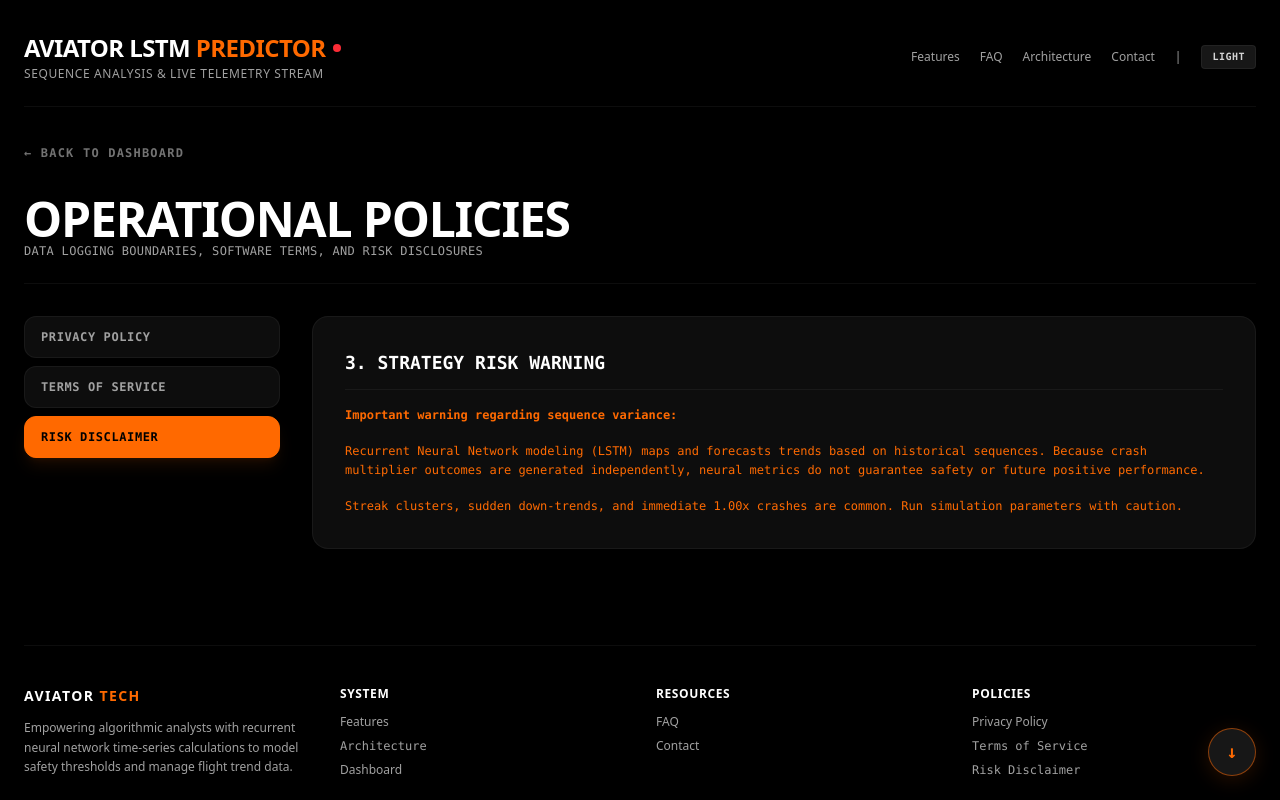
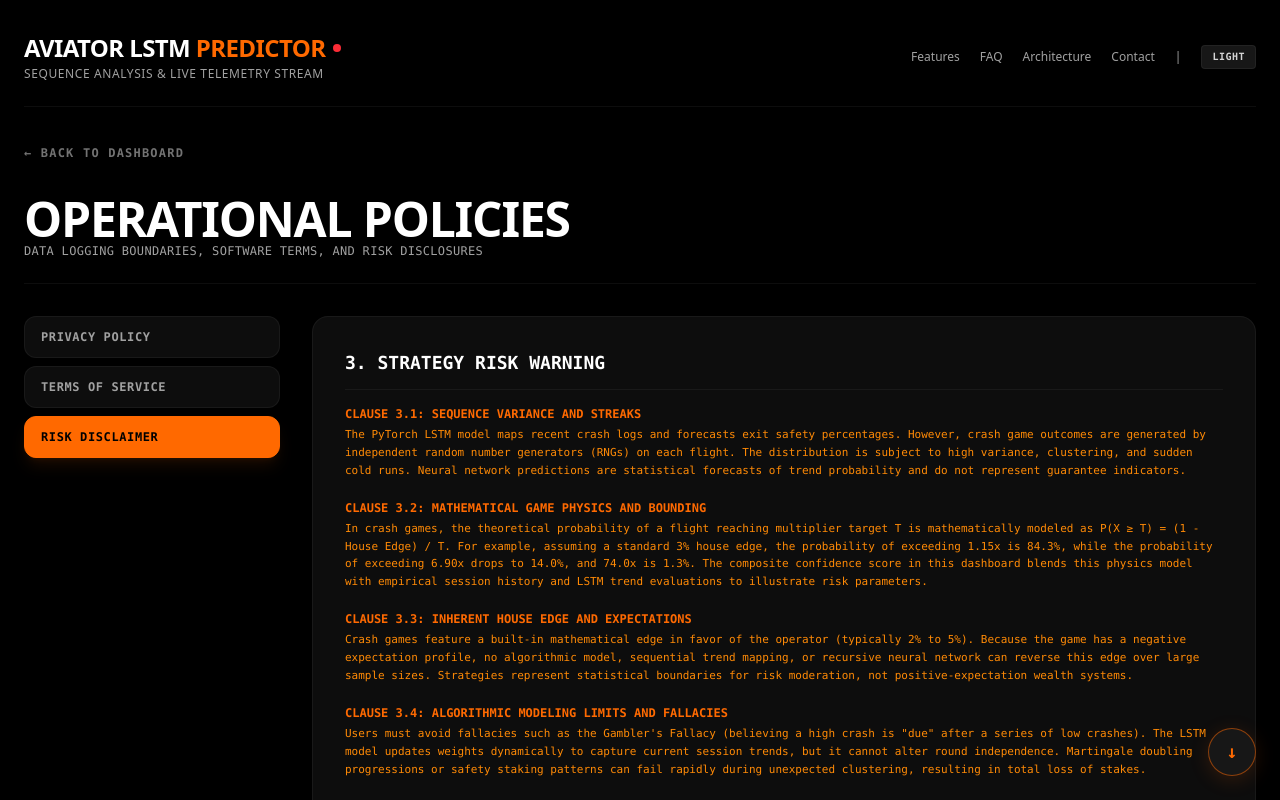
Before and after one commit to thulanesigasa/aviator, a Next.js app in the folder frontend/: page /policies in a window 1280 px wide. Both pictures are taken after a click on the button "RISK DISCLAIMER". Shown: the top 800 px of the page. Built offline with nearby package versions, Linux system fonts and the light colour scheme; no server answers.

Commit message:
feat: expand policies page with comprehensive corporate clauses and link query param selector mappings

```diff
--- a/frontend/src/app/policies/page.tsx
+++ b/frontend/src/app/policies/page.tsx
@@ -1,7 +1,8 @@
 "use client";
 
-import React, { useState } from "react";
+import React, { useState, useEffect, Suspense } from "react";
 import Link from "next/link";
+import { useSearchParams } from "next/navigation";
 
 const policies = [
   {
@@ -9,10 +10,31 @@ const policies = [
     name: "Privacy Policy",
     title: "1. Data Privacy & Telemetry Logging",
     content: (
-      <div className="flex flex-col gap-4">
-        <p>This software operates strictly as a localized analysis tool. It attaches to Google Chrome over CDP port 9222 and only reads raw flight crash points and timestamps from the DOM layout tree.</p>
-        <p>No user account names, login passwords, security cookies, billing histories, or banking credentials are ever accessed, recorded, or transmitted to outside networks.</p>
-        <p>All recorded telemetry parameters are stored securely inside your local/private Supabase instance for model retraining sequences.</p>
+      <div className="flex flex-col gap-5 text-neutral-400 font-mono text-[11px] leading-relaxed">
+        <div>
+          <h4 className="font-bold text-white uppercase text-xs mb-1">Clause 1.1: Scope of Telemetry Ingestion</h4>
+          <p>This software operates strictly as a localized analysis tool. The Playwright scraper module connects asynchronously to Google Chrome over Chrome DevTools Protocol (CDP) port 9222. The ingestion process reads raw text node elements from the Aviator DOM (specifically the multiplier bubbles and the active multiplier gauge) to resolve crash parameters. It monitors multiplier values (e.g. 1.85x) and registers their corresponding Unix timestamps in the Supabase PostgreSQL database. No personal identity indicators, browser cookies, local credentials, account IDs, billing logs, or financial histories are ever parsed, processed, or logged.</p>
+        </div>
+        <div>
+          <h4 className="font-bold text-white uppercase text-xs mb-1">Clause 1.2: Local Data Boundary and Storage</h4>
+          <p>All collected crash records are logged directly into a Supabase database instance owned and controlled exclusively by you. Telemetry data remains entirely within your local pipeline. No data broker connections, external telemetry aggregators, or analytical third-party servers are connected. Database writes use row-level security (RLS) tokens to ensure communications between your local API server and your Supabase schema are encrypted over TLS 1.3. Your telemetry files are never shared with generalized AI model training networks or centralized data warehouses.</p>
+        </div>
+        <div>
+          <h4 className="font-bold text-white uppercase text-xs mb-1">Clause 1.3: Scraper CDP Attachment and Authentication</h4>
+          <p>When the Playwright scraper attaches to your active Chrome browser, it operates under read-only permissions for DOM elements. It does not monitor keyboard inputs, capture screenshot data, intercept network payloads containing banking variables, or harvest session tokens. Browser automation is restricted to scanning text contents within designated class selectors. All login cookies, username fields, and verification tokens remain local to your Chrome browser user profile directory, which is isolated from the scraper process.</p>
+        </div>
+        <div>
+          <h4 className="font-bold text-white uppercase text-xs mb-1">Clause 1.4: Cookie and Browser Cache Policies</h4>
+          <p>The FastAPI backend and Playwright scraper do not place cookies or tracking trackers on your computer. However, Chrome remote debug sessions will create temporary browser cache directories in the specified profile path (e.g., C:\chrome-automation-profile). These directories are used by Chrome to cache stylesheets, layouts, and frame configurations, and contain no telemetry data. You can delete these folders at any time without impacting database stability.</p>
+        </div>
+        <div>
+          <h4 className="font-bold text-white uppercase text-xs mb-1">Clause 1.5: Data Retention Schedule and Deletion</h4>
+          <p>Telemetry history is stored indefinitely in your database for sequence training. If you wish to delete recorded data, you can run a SQL purge command directly in your Supabase editor (e.g. TRUNCATE TABLE crash_history). The daily midnight rollover routine automates the separation of logs by local calendar date, resetting active history states and archiving records. Archived files remain in your postgres schema until you manually remove them.</p>
+        </div>
+        <div>
+          <h4 className="font-bold text-white uppercase text-xs mb-1">Clause 1.6: Regulatory Compliance Standards</h4>
+          <p>While the system is designed to execute locally, it complies with the principles of the General Data Protection Regulation (GDPR) and the California Consumer Privacy Act (CCPA) regarding data minimization. We do not gather, store, or sell any consumer data. You have absolute ownership and right of erasure over all files in your database schema, and can audit the python scraper and backend codebases at any time to verify compliance.</p>
+        </div>
       </div>
     )
   },
@@ -21,10 +43,31 @@ const policies = [
     name: "Terms of Service",
     title: "2. Terms of Local Execution",
     content: (
-      <div className="flex flex-col gap-4">
-        <p>This quantitative sequence analyzer is designed for personal research, backtesting simulation checkups, and educational time-series exercises.</p>
-        <p>Commercial packaging, high-frequency bot integrations, or utilizing these projections as standard or guaranteed financial advisory advice is strictly prohibited.</p>
-        <p>You assume all technical and operational risks associated with deploying and running these scripts locally.</p>
+      <div className="flex flex-col gap-5 text-neutral-400 font-mono text-[11px] leading-relaxed">
+        <div>
+          <h4 className="font-bold text-white uppercase text-xs mb-1">Clause 2.1: Software License Grant</h4>
+          <p>This software is provided under the terms of the MIT License. You are granted a non-exclusive, non-transferable, revocable license to run the scraper, backend, analytics, and frontend dashboard on your personal hardware. You may modify the sequence training variables, PyTorch weights checkpoints, and Next.js routing parameters for personal testing and simulation backtesting.</p>
+        </div>
+        <div>
+          <h4 className="font-bold text-white uppercase text-xs mb-1">Clause 2.2: Computational Hardware Responsibility</h4>
+          <p>You assume full responsibility for provisioning the hardware and virtual environments required to execute the services. Sequence training using PyTorch LSTMs requires adequate CPU and RAM processing capacity to compile rolling gradient descents. Running these calculations continuously can generate processor load. The developers are not liable for any thermal throttling, hardware degradation, or system errors caused by executing these python models.</p>
+        </div>
+        <div>
+          <h4 className="font-bold text-white uppercase text-xs mb-1">Clause 2.3: Scraper Limitations and Anti-Botting Policies</h4>
+          <p>The data scraper attaches to your active Chrome browser via CDP port 9222 to read values. It operates under polling delay intervals (1.5 seconds) to prevent excessive CPU consumption. This software is designed solely for statistical modeling and telemetry logging. Integrating the scraper outputs with automated betting APIs, key-press simulators, or automatic gaming triggers is strictly prohibited. You assume all responsibility and risk regarding terms of service violations on third-party websites.</p>
+        </div>
+        <div>
+          <h4 className="font-bold text-white uppercase text-xs mb-1">Clause 2.4: Service Uptime and Scraper DOM Changes</h4>
+          <p>This pipeline is provided "as is" and without guarantees of uptime. The scraper relies on identifying specific HTML class names (e.g. .stats-list or .bubble-multiplier). If the gaming platform undergoes a redesign, element paths change, or frame hierarchies are modified, the scraper will fail to parse values. You are responsible for monitoring the Scraper Status in the dashboard and updating selectors when structural changes occur.</p>
+        </div>
+        <div>
+          <h4 className="font-bold text-white uppercase text-xs mb-1">Clause 2.5: Intellectual Property and Model Parameters</h4>
+          <p>The LSTM recurrent neural network architecture, weights checkpoints (checkpoints/lstm_aviator.pth), data parsing listener code, and frontend dashboard designs remain open-source under the MIT license. You own all empirical telemetry data stored in your private Supabase database. You may not brand or redistribute this code as certified financial advisory systems or commercial prediction tools.</p>
+        </div>
+        <div>
+          <h4 className="font-bold text-white uppercase text-xs mb-1">Clause 2.6: Indemnification and Limitation of Liability</h4>
+          <p>In no event shall the developers, contributors, or copyright holders of this repository be liable for any claims, damages, losses, or costs arising from the use of this software. This includes, but is not limited to, financial losses, loss of data, database connection errors, browser occlusion delays, or uvicorn backend crashes. You execute these models entirely at your own risk.</p>
+        </div>
       </div>
     )
   },
@@ -33,17 +76,45 @@ const policies = [
     name: "Risk Disclaimer",
     title: "3. Strategy Risk Warning",
     content: (
-      <div className="flex flex-col gap-4 text-orange-500">
-        <p className="font-bold">Important warning regarding sequence variance:</p>
-        <p>Recurrent Neural Network modeling (LSTM) maps and forecasts trends based on historical sequences. Because crash multiplier outcomes are generated independently, neural metrics do not guarantee safety or future positive performance.</p>
-        <p>Streak clusters, sudden down-trends, and immediate 1.00x crashes are common. Run simulation parameters with caution.</p>
+      <div className="flex flex-col gap-5 text-orange-500 font-mono text-[11px] leading-relaxed">
+        <div>
+          <h4 className="font-bold uppercase text-xs mb-1 text-orange-500">Clause 3.1: Sequence Variance and Streaks</h4>
+          <p className="text-orange-400">The PyTorch LSTM model maps recent crash logs and forecasts exit safety percentages. However, crash game outcomes are generated by independent random number generators (RNGs) on each flight. The distribution is subject to high variance, clustering, and sudden cold runs. Neural network predictions are statistical forecasts of trend probability and do not represent guarantee indicators.</p>
+        </div>
+        <div>
+          <h4 className="font-bold uppercase text-xs mb-1 text-orange-500">Clause 3.2: Mathematical Game Physics and Bounding</h4>
+          <p className="text-orange-400">In crash games, the theoretical probability of a flight reaching multiplier target T is mathematically modeled as P(X &ge; T) = (1 - House Edge) / T. For example, assuming a standard 3% house edge, the probability of exceeding 1.15x is 84.3%, while the probability of exceeding 6.90x drops to 14.0%, and 74.0x is 1.3%. The composite confidence score in this dashboard blends this physics model with empirical session history and LSTM trend evaluations to illustrate risk parameters.</p>
+        </div>
+        <div>
+          <h4 className="font-bold uppercase text-xs mb-1 text-orange-500">Clause 3.3: Inherent House Edge and Expectations</h4>
+          <p className="text-orange-400">Crash games feature a built-in mathematical edge in favor of the operator (typically 2% to 5%). Because the game has a negative expectation profile, no algorithmic model, sequential trend mapping, or recursive neural network can reverse this edge over large sample sizes. Strategies represent statistical boundaries for risk moderation, not positive-expectation wealth systems.</p>
+        </div>
+        <div>
+          <h4 className="font-bold uppercase text-xs mb-1 text-orange-500">Clause 3.4: Algorithmic Modeling Limits and Fallacies</h4>
+          <p className="text-orange-400">Users must avoid fallacies such as the Gambler's Fallacy (believing a high crash is "due" after a series of low crashes). The LSTM model updates weights dynamically to capture current session trends, but it cannot alter round independence. Martingale doubling progressions or safety staking patterns can fail rapidly during unexpected clustering, resulting in total loss of stakes.</p>
+        </div>
+        <div>
+          <h4 className="font-bold uppercase text-xs mb-1 text-orange-500">Clause 3.5: User Decision and Stake Management</h4>
+          <p className="text-orange-400">All strategy metrics (Conservative, Balanced, Aggressive) and safety signals are intended for simulation testing. You are solely responsible for determining your stake management limits and evaluating target safety ratings. Never allocate stakes that you cannot afford to lose. Projections generated by this model are not financial advice.</p>
+        </div>
       </div>
     )
   }
 ];
 
-export default function PoliciesPage() {
+function PoliciesContent() {
+  const searchParams = useSearchParams();
+  const tabQuery = searchParams.get("tab");
+
   const [activePolicy, setActivePolicy] = useState("privacy");
+
+  // Synchronize state if the browser URL query parameter changes
+  useEffect(() => {
+    if (tabQuery && ["privacy", "terms", "disclaimer"].includes(tabQuery)) {
+      setActivePolicy(tabQuery);
+    }
+  }, [tabQuery]);
+
   const current = policies.find(p => p.id === activePolicy) || policies[0];
 
   return (
@@ -102,3 +173,11 @@ export default function PoliciesPage() {
     </div>
   );
 }
+
+export default function PoliciesPage() {
+  return (
+    <Suspense fallback={<div className="font-mono text-xs text-neutral-500">Loading Policies Hub...</div>}>
+      <PoliciesContent />
+    </Suspense>
+  );
+}
--- a/frontend/src/components/layout/global-layout.tsx
+++ b/frontend/src/components/layout/global-layout.tsx
@@ -118,10 +118,10 @@ export function GlobalLayout({ children }: { children: React.ReactNode }) {
           {/* Policies Links */}
           <div className="flex flex-col gap-3">
             <span className="text-xs font-bold uppercase tracking-wider">Policies</span>
-            <div className="flex flex-col gap-2 text-xs text-neutral-400 font-medium">
-              <Link href="/policies" className="text-left hover:text-orange-500 transition-colors">Privacy Policy</Link>
-              <Link href="/policies" className="text-left hover:text-orange-500 transition-colors font-mono">Terms of Service</Link>
-              <Link href="/policies" className="text-left hover:text-orange-500 transition-colors font-mono">Risk Disclaimer</Link>
+            <div className="flex flex-col gap-2 text-xs text-neutral-404 font-mono font-medium text-neutral-400">
+              <Link href="/policies?tab=privacy" className="text-left hover:text-orange-500 transition-colors">Privacy Policy</Link>
+              <Link href="/policies?tab=terms" className="text-left hover:text-orange-500 transition-colors">Terms of Service</Link>
+              <Link href="/policies?tab=disclaimer" className="text-left hover:text-orange-500 transition-colors">Risk Disclaimer</Link>
             </div>
           </div>
 
```
